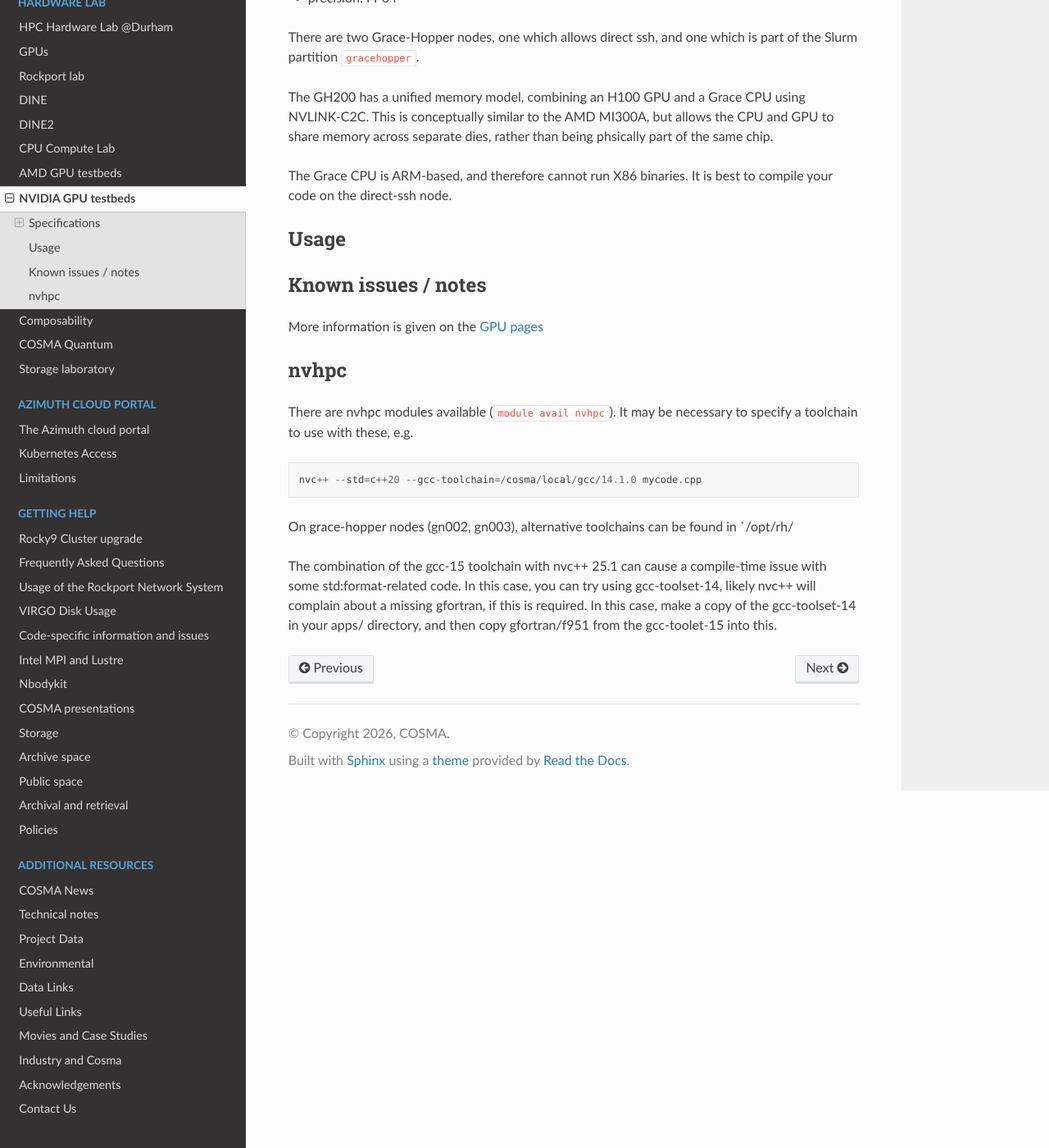
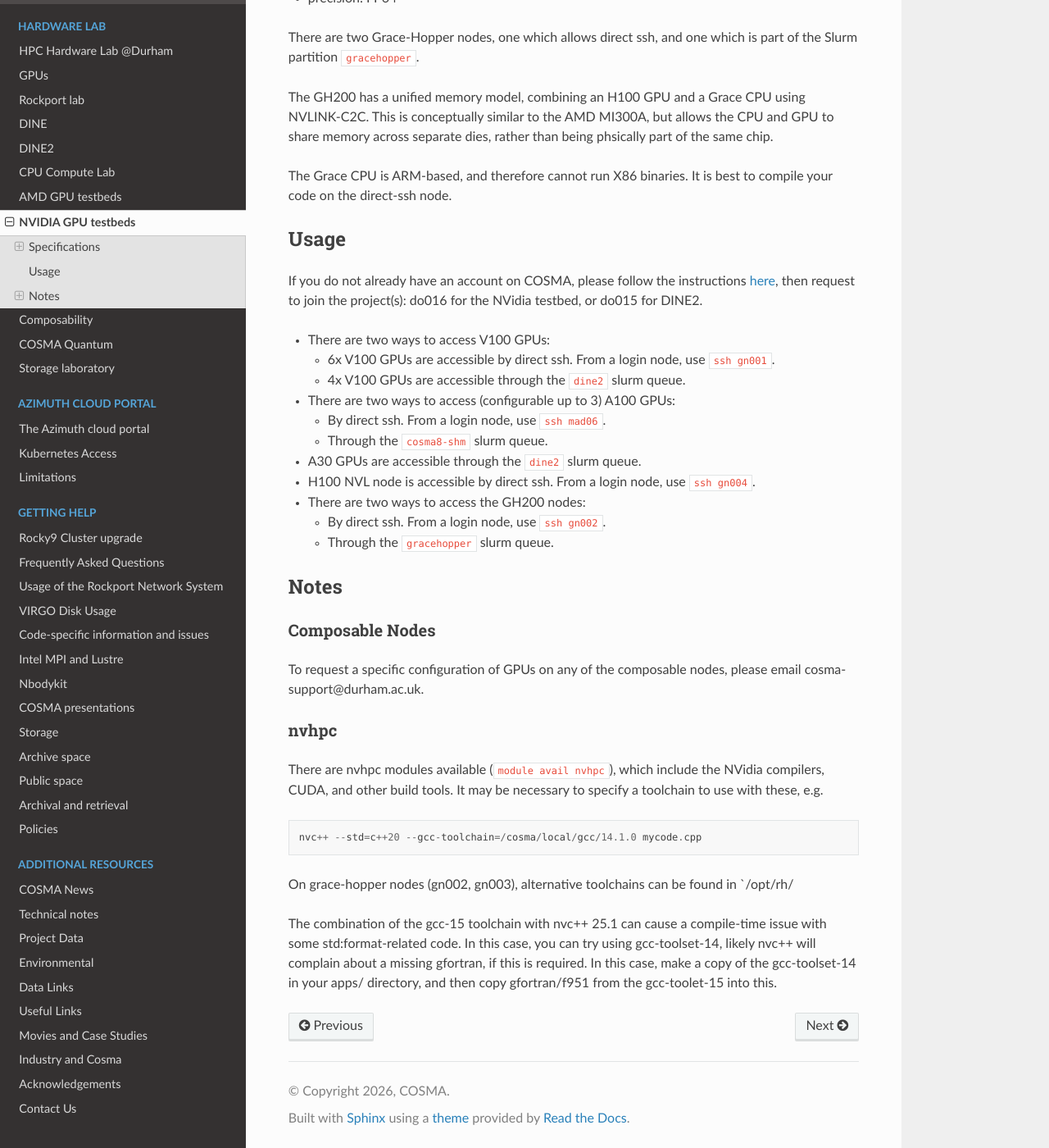
Before and after one commit to agb32/cosmadoc, a Sphinx documentation site: the page built from docs/source/nvidiagpu.md, in a window 1280 px wide and 1400 px high, scrolled down 2067 px. Shown: the whole window at 82% size. Built offline with Sphinx 7.4.7 and the Read the Docs theme 3.1.0, drawn with Linux system fonts in a browser that asks for light colours.

Commit message:
Add usage and notes for nvidia

````diff
--- a/docs/source/nvidiagpu.md
+++ b/docs/source/nvidiagpu.md
@@ -80,12 +80,29 @@ The Grace CPU is ARM-based, and therefore cannot run X86 binaries.  It is best t
 
 ## Usage
 
-## Known issues / notes
-More information is given on the [GPU pages](gpu.md)
+If you do not already have an account on COSMA, please follow the instructions [here](account.md), then request to join the project(s): do016 for the NVidia testbed, or do015 for DINE2.
 
-## nvhpc
+- There are two ways to access V100 GPUs:
+    - 6x V100 GPUs are accessible by direct ssh.  From a login node, use `ssh gn001`.
+    - 4x V100 GPUs are accessible through the `dine2` slurm queue.
+- There are two ways to access (configurable up to 3) A100 GPUs:
+    - By direct ssh.  From a login node, use `ssh mad06`.
+    - Through the `cosma8-shm` slurm queue.
+- A30 GPUs are accessible through the `dine2` slurm queue.
+- H100 NVL node is accessible by direct ssh.  From a login node, use `ssh gn004`.
+- There are two ways to access the GH200 nodes:
+    - By direct ssh.  From a login node, use `ssh gn002`.
+    - Through the `gracehopper` slurm queue.
 
-There are nvhpc modules available (`module avail nvhpc`).  It may be necessary to specify a toolchain to use with these, e.g.
+## Notes
+
+### Composable Nodes
+
+To request a specific configuration of GPUs on any of the composable nodes, please email cosma-support@durham.ac.uk.
+
+### nvhpc
+
+There are nvhpc modules available (`module avail nvhpc`), which include the NVidia compilers, CUDA, and other build tools.  It may be necessary to specify a toolchain to use with these, e.g.
 
 ```
 nvc++ --std=c++20 --gcc-toolchain=/cosma/local/gcc/14.1.0 mycode.cpp
````
